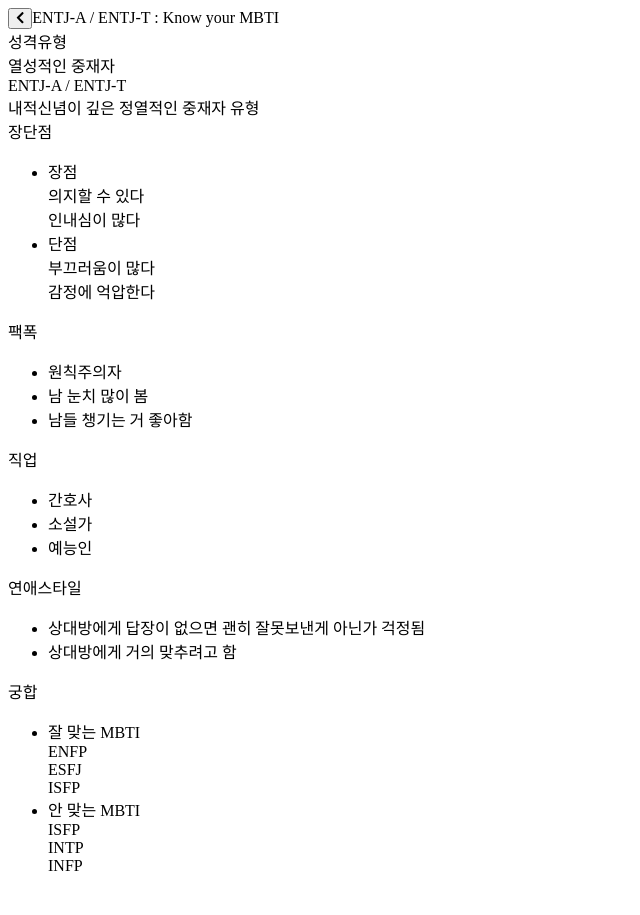
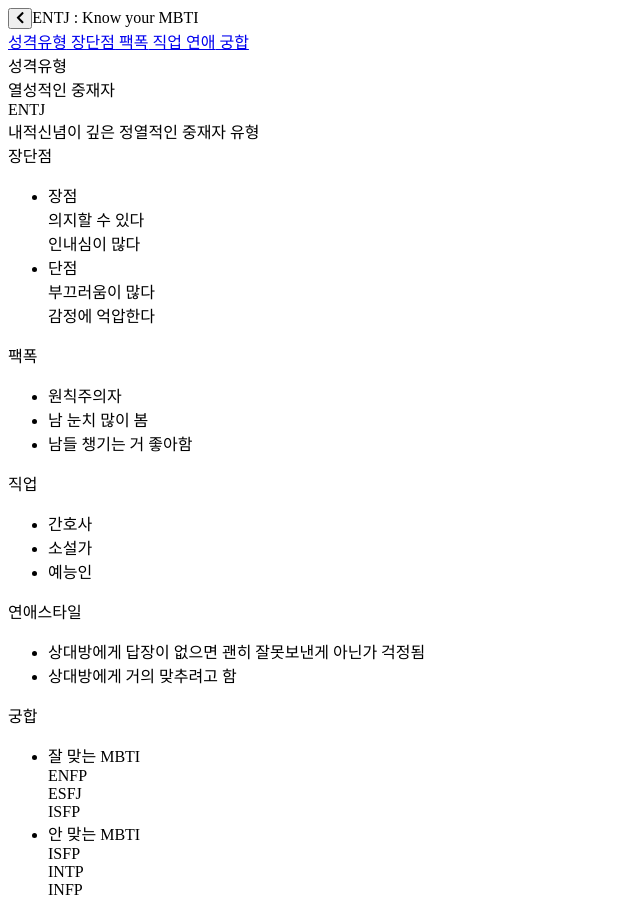
Before and after one commit to neul0129/mbti_project, a React (Create React App) app: page /profiles/ENTJ in a window 1280 px wide. Shown: the whole page, without its empty margins (0-640 px from the left). Before the commit the page ends 891 px from the top, so only its background shows below. Built offline with nearby package versions, Linux system fonts and the light colour scheme.

Commit message:
폴더 나누기
home과 profile 폴더 나누기

```diff
--- a/src/App.js
+++ b/src/App.js
@@ -1,6 +1,6 @@
 import { Route, Routes } from 'react-router-dom';
-import Home from './pages/Home';
-import Profile from './pages/Profile';
+import Home from './pages/home/Home';
+import Profile from './pages/profile/Profile';
 
 const data = {
   ENTP: {
--- a/src/pages/Home.js
+++ b/src/pages/home/Home.js
@@ -1,4 +1,5 @@
 import { Link } from 'react-router-dom';
+import './Home.css';
 
 function Home({data}) {
   const mbti = Object.keys(data);
--- a/src/pages/Profile.js
+++ b/src/pages/profile/Profile.js
@@ -2,6 +2,7 @@
 import { useNavigate } from "react-router-dom";
 import { FontAwesomeIcon } from "@fortawesome/react-fontawesome";
 import { faChevronLeft } from '@fortawesome/free-solid-svg-icons';
+import './Profile.css';
 
 // Mbti 페이지 헤더 컴포넌트
 function Header({data}) {
@@ -16,11 +17,23 @@
       <button onClick={backHome}>
         <FontAwesomeIcon icon={faChevronLeft} />
       </button>
-      <span>{data}-A / {data}-T : Know your MBTI</span>
+      <span>{data} : Know your MBTI</span>
     </>
   );
+}
+function Navbar(){
+	return(
+	<div>
+			<a href='#description'> 성격유형</a>
+			<a href='#propsCons'> 장단점</a>
+			<a href='#fact'> 팩폭</a>
+			<a href='#job'> 직업</a>
+			<a href='#love'> 연애</a>
+			<a href='#chemistry'> 궁합</a>
+	</div>
+			);
+}
 
-}
 
 // Mbti 설명 컴포넌트
 // MBTI 캐릭터 이미지 넣어야해요
@@ -30,7 +43,7 @@
       {/** MBTI 캐릭터 이미지 넣을 자리 */}
 
       {/** 성격유형 */}
-      <div>
+      <div id='description'>
         <span>성격유형</span>
       </div>
 
@@ -44,7 +57,7 @@
       {/** MBTI */}
       <div>
         <span>
-          {data.name}-A / {data.name}-T
+          {data.name}
         </span>
       </div>
 
@@ -66,7 +79,7 @@
 
   return (
     <>
-      <div>장단점</div>
+      <div id='propsCons'>장단점</div>
       <ul>
         {propsCons.map((props, idx) => (
           <li key={idx}>
@@ -91,7 +104,7 @@
 function Fact({data}) {
   return (
     <>
-      <div>팩폭</div>
+      <div id='fact'>팩폭</div>
       <ul>
         {data.map((el, idx) => (
           <li key={idx}>
@@ -107,7 +120,7 @@
 function Job({data}) {
   return (
     <>
-      <div>직업</div>
+      <div id='job'>직업</div>
       <ul>
         {data.map((el, idx) =>
           <li key={idx}>
@@ -123,7 +136,7 @@
 function Love({data}) {
   return (
     <>
-      <div>연애스타일</div>
+      <div id='love'>연애스타일</div>
       <ul>
         {data.map((el, idx) =>
           <li key={idx}>
@@ -142,7 +155,7 @@
 
   return (
     <>
-      <div>궁합</div>
+      <div id='chemistry'>궁합</div>
       <ul>
         {chemistry.map((chemistry, idx) => (
           <li key={idx}>
@@ -170,6 +183,7 @@
   return (
     <>
       <Header data={profile.name} />
+			<Navbar />
       <Description data={profile} />
       <ProsCons data={profile.prosCons} />
       <Fact data={profile.fact} />
```
Also changed, not shown: src/pages/home/Home.css (added), src/pages/profile/Profile.css (added).
